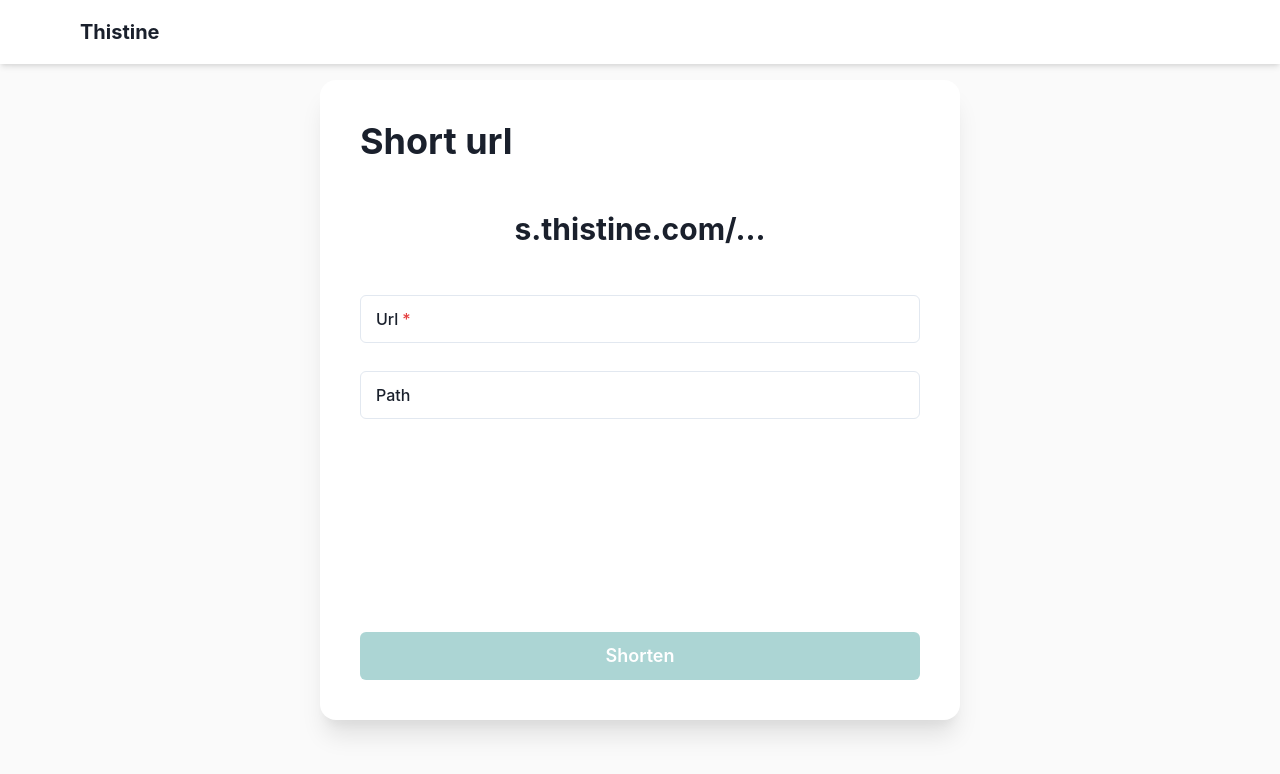
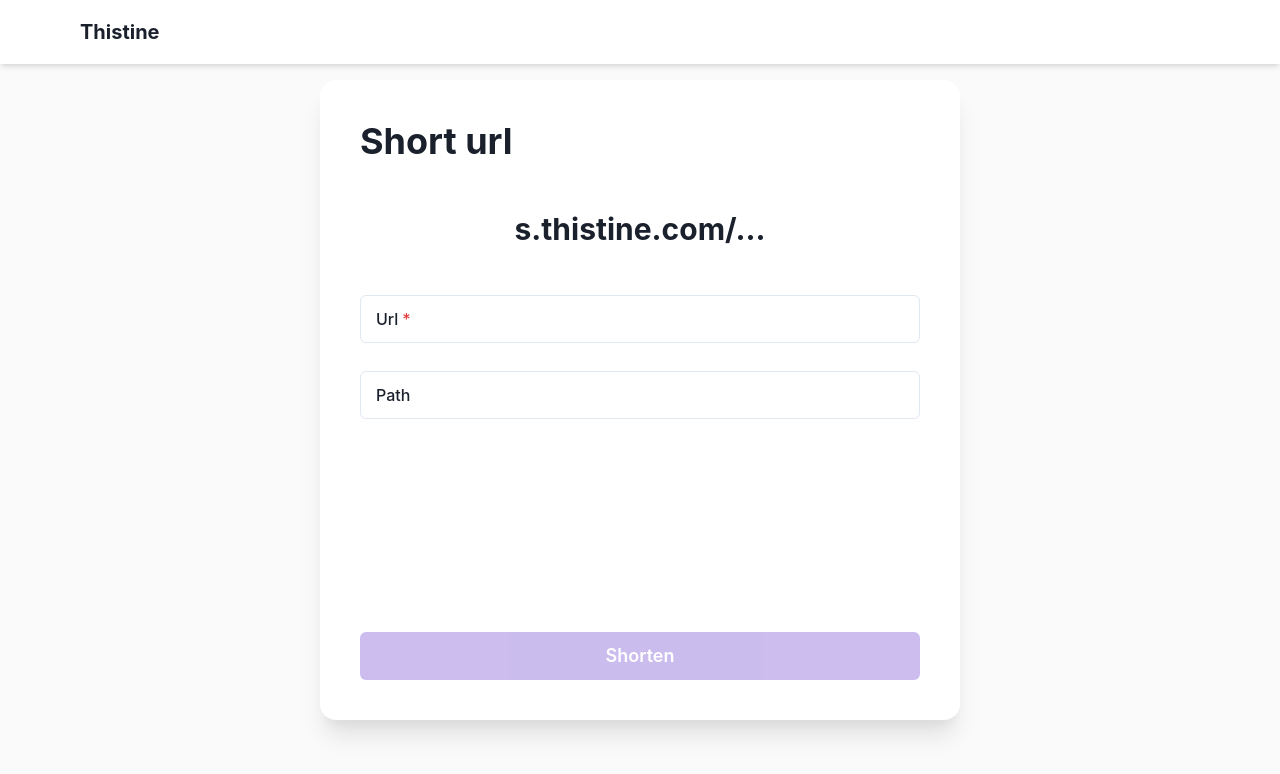
Before and after one commit to ThisTine/ShortenURL-Frontend, a React (Create React App) app: page / in a window 1280 px wide. Shown: the top 774 px of the page. Built offline with nearby package versions, Linux system fonts and the light colour scheme.

Commit message:
[ui] btn color

```diff
--- a/src/App.tsx
+++ b/src/App.tsx
@@ -157,7 +157,7 @@ function App() {
                   isloadingpath
                 }
                 isLoading={isloadingpath}
-                colorScheme="teal"
+                colorScheme="purple"
                 size="lg"
                 w="100%"
               >
```
